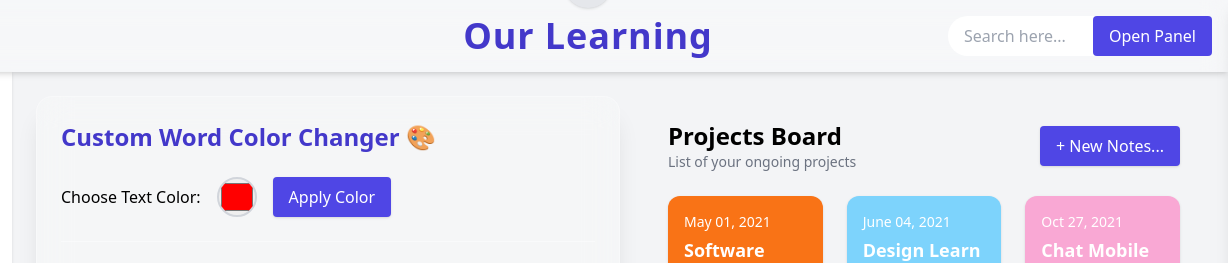
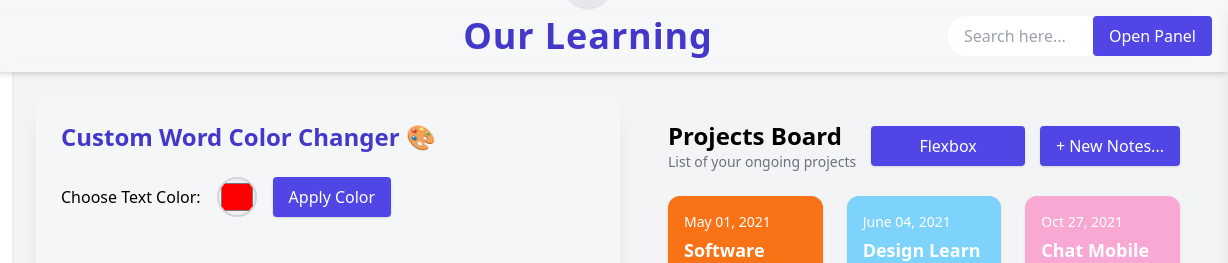
Before and after one commit to Atuloli01/UI-LMS-frontend, a plain HTML site: page index.html in a window 1280 px wide. Shown: the top 263 px of the page, 52-1280 px from the left. Drawn offline with nearby package versions, Linux system fonts and the light colour scheme.

Commit message:
Update index.html

```diff
--- a/index.html
+++ b/index.html
@@ -218,6 +218,10 @@
           <h1 class="text-2xl font-bold">Projects Board</h1>
           <p class="text-gray-500 dark:text-gray-400 text-sm">List of your ongoing projects</p>
         </div>
+          <a href="./frontend/flexbox.html" role="button"
+   class="bg-indigo-600 hover:bg-indigo-7 text-white px-12 py-2 rounded shadow inline-block text-center">
+  Flexbox
+</a>
       <a href="#" onclick="openModal()" role="button"
    class="bg-indigo-600 hover:bg-indigo-700 text-white px-4 py-2 rounded shadow inline-block text-center">
   + New Notes...
```
